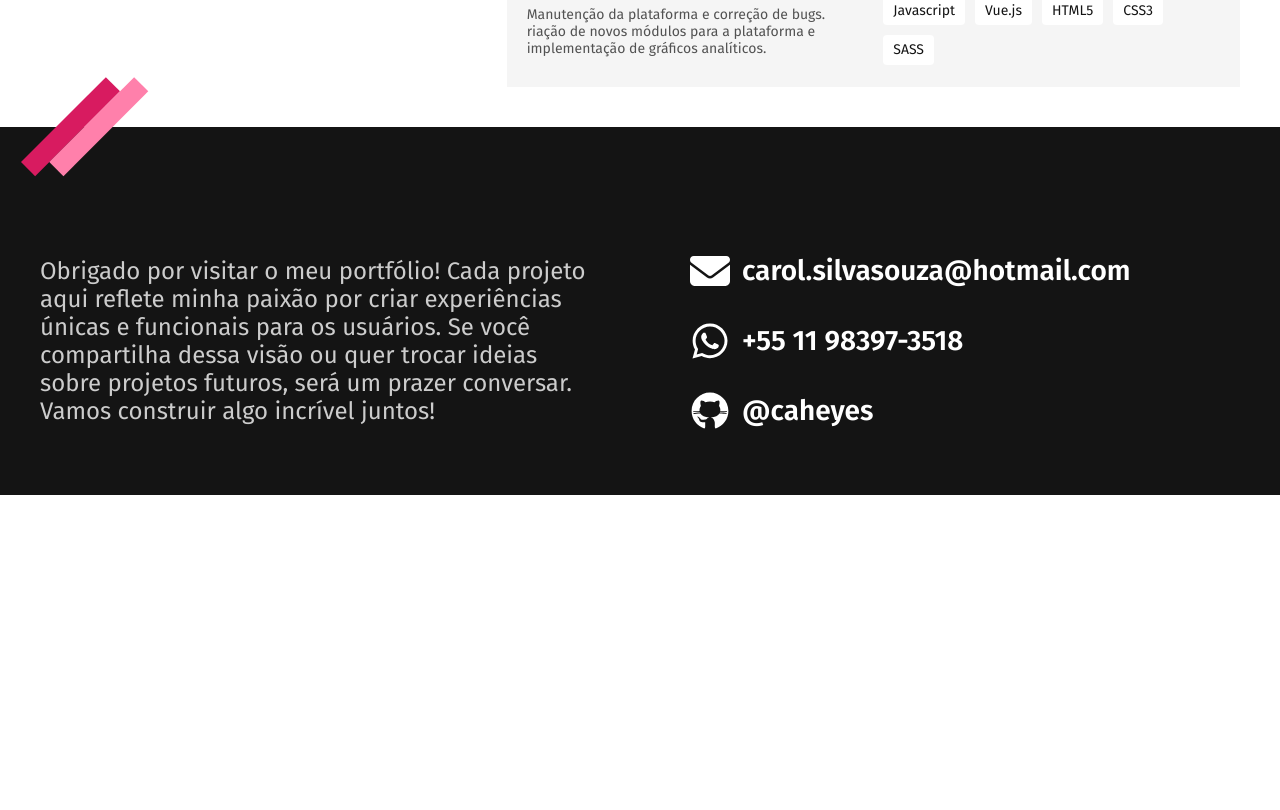
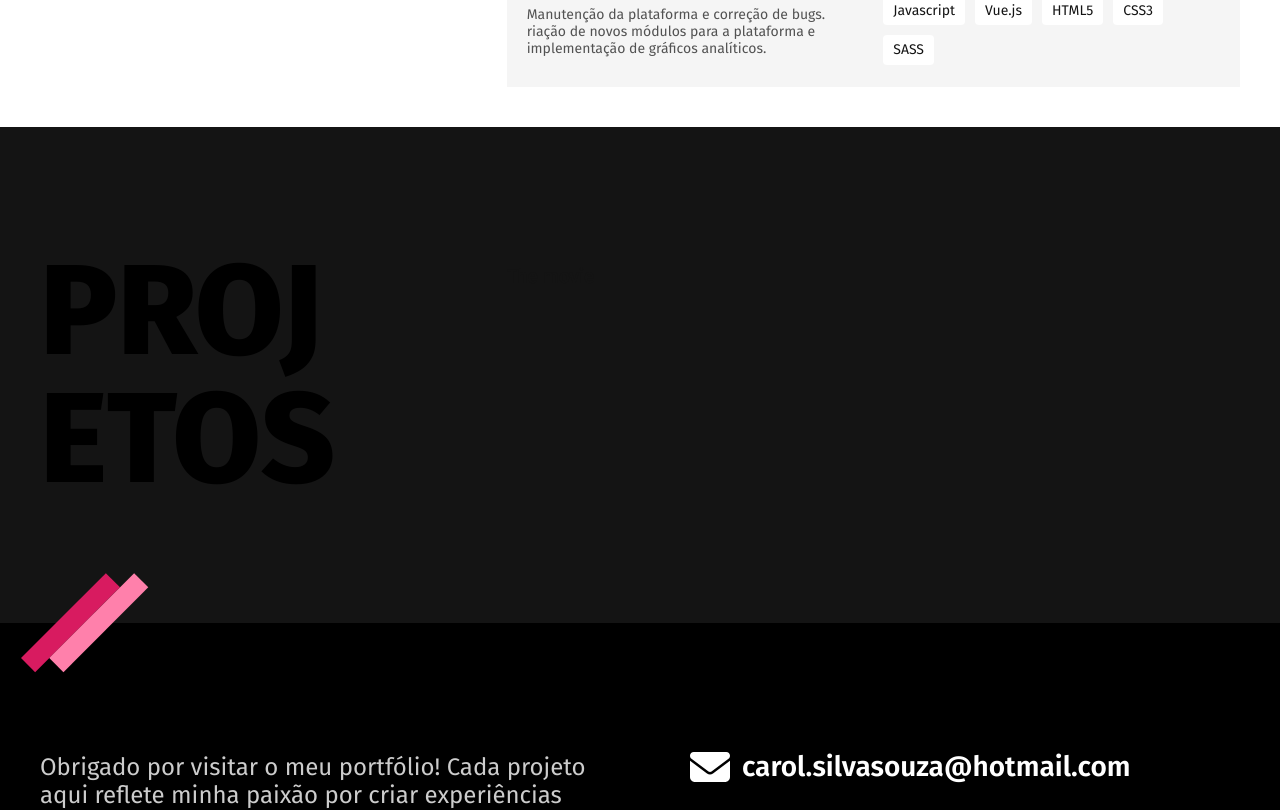
Before and after one commit to caheyes/portfolio-2, an Angular app: page / in a window 1280 px wide. Shown: the part 1420-2230 px from the top of the page. Before the commit the page ends 1915 px from the top, so only its background shows below. Built offline with nearby package versions, Linux system fonts and the light colour scheme.

Commit message:
feat: Construção do projetos

```diff
--- a/src/app/pages/home/home.component.html
+++ b/src/app/pages/home/home.component.html
@@ -2,5 +2,6 @@
 <main>
   <about id="about" />
   <organism-experiences id="experiences" />
+  <organism-projects id="projects" />
   <organism-contact id="contact" />
 </main>
--- a/src/app/pages/home/home.component.ts
+++ b/src/app/pages/home/home.component.ts
@@ -4,11 +4,12 @@ import { OrganismHeaderComponent } from '../../shared/components/organisms/organ
 import { OrganismAboutComponent } from '../../shared/components/organisms/organism-about/organism-about.component';
 import { OrganismExperiencesComponent } from '../../shared/components/organisms/organism-experiences/organism-experiences.component';
 import { OrganismContactComponent } from '../../shared/components/organisms/organism-contact/organism-contact.component';
+import { OrganismProjectsComponent } from '../../shared/components/organisms/organism-projects/organism-projects.component';
 
 @Component({
   selector: 'app-home',
   standalone: true,
-  imports: [OrganismHeaderComponent, OrganismAboutComponent, OrganismExperiencesComponent, OrganismContactComponent],
+  imports: [OrganismHeaderComponent, OrganismAboutComponent, OrganismExperiencesComponent, OrganismContactComponent, OrganismProjectsComponent],
   templateUrl: './home.component.html',
   styleUrl: './home.component.scss'
 })
--- /dev/null
+++ b/src/app/shared/components/atoms/atom-project/atom-project.component.html
@@ -0,0 +1,7 @@
+<div class="a-project">
+  <img src="" alt="">
+  <div>
+    <h3>The movie</h3>
+    <div></div>
+  </div>
+</div>
--- a/src/app/shared/components/organisms/organism-contact/organism-contact.component.scss
+++ b/src/app/shared/components/organisms/organism-contact/organism-contact.component.scss
@@ -1,7 +1,7 @@
 @import 'assets/scss/index';
 
 .o-contact {
-  background: $black-10;
+  background: $black;
   &__content {
     position: relative;
     @include container();
--- /dev/null
+++ b/src/app/shared/components/organisms/organism-projects/organism-projects.component.html
@@ -0,0 +1,8 @@
+<section class="o-projects">
+  <div class="o-projects__content">
+    <h3>Projetos</h3>
+    <div class="o-projects__content__projects">
+      <atom-project />
+    </div>
+  </div>
+</section>
--- /dev/null
+++ b/src/app/shared/components/organisms/organism-projects/organism-projects.component.scss
@@ -0,0 +1,25 @@
+@import 'assets/scss/index';
+
+.o-projects {
+  background: $black-10;
+  &__content {
+    @include container();
+    display: grid;
+    grid-template-columns: 1fr 2fr;
+    gap: 100px;
+    padding: 120px 20px;
+
+    @media (max-width: $tablet) {
+      grid-template-columns: 1fr;
+      gap: 30px;
+    }
+
+    h3 {
+      @include font-title(42, 'FiraSans-Bold', $black);
+
+      @media (min-width: $tablet) {
+        @include font-title-page(128, 'FiraSans-ExtraBold', $black);
+      }
+    }
+  }
+}
```
Also changed, not shown: src/app/core/interfaces/IProjects.interface.ts (added, +9 -0 lines), src/app/core/services/projects.service.ts (added, +23 -0 lines), src/app/shared/components/atoms/atom-project/atom-project.component.ts (added, +12 -0 lines), src/app/shared/components/organisms/organism-projects/organism-projects.component.ts (added, +13 -0 lines), src/app/shared/components/atoms/atom-project/atom-project.component.scss (added), 2 other files (tests, documents, lock files or other folders).
